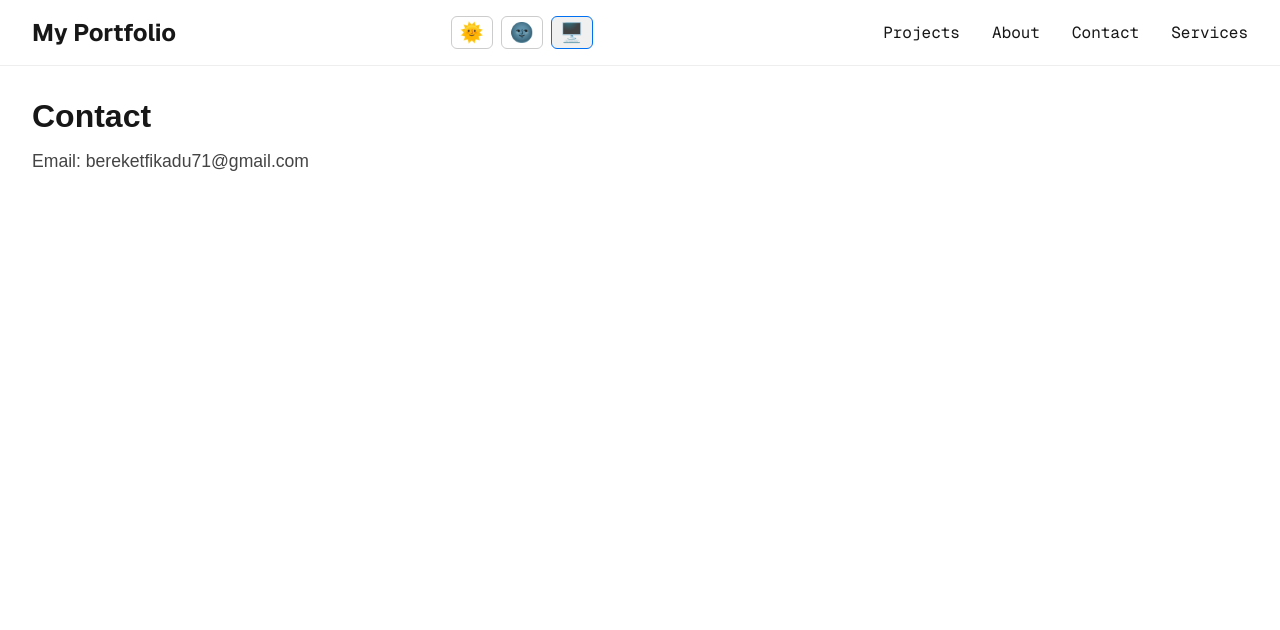
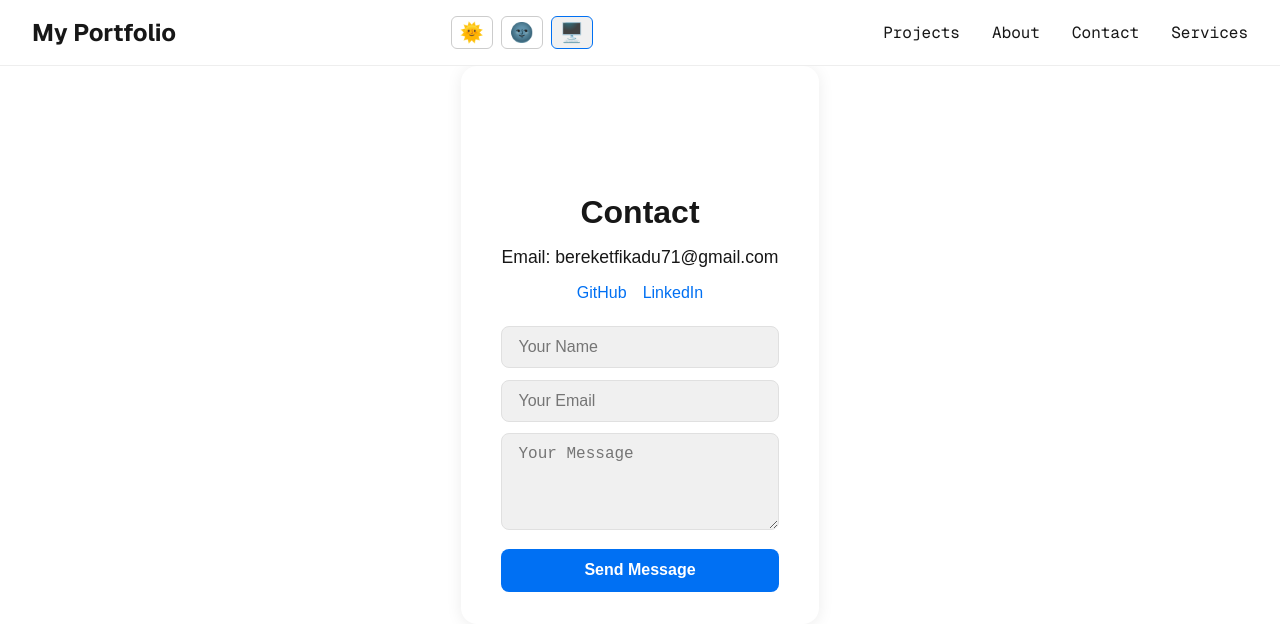
Before and after one commit to berki6/berki6.github.io, a Next.js app: page /contact in a window 1280 px wide. Shown: the top 630 px of the page. Built offline with nearby package versions, Linux system fonts and the light colour scheme.

Commit message:
feat: redesign Contact page with new layout, styling, and social links

```diff
--- a/src/app/contact/page.js
+++ b/src/app/contact/page.js
@@ -2,16 +2,141 @@
 
 export default function Contact() {
   return (
-    <main style={{ padding: "2rem" }}>
-      <h1
-        style={{ fontSize: "2rem", fontWeight: "bold", marginBottom: "1rem" }}
-      >
-        Contact
-      </h1>
-      <p style={{ fontSize: "1.1rem", color: "#444" }}>
-        Email:{" "}
-        <a href="mailto:bereketfikadu71@gmail.com">bereketfikadu71@gmail.com</a>
-      </p>
+    <main className="contact-main">
+      <div className="contact-card">
+        <img src="/vercel.svg" alt="Avatar" className="contact-avatar" />
+        <h1 className="contact-title">Contact</h1>
+        <p className="contact-email">
+          Email:{" "}
+          <a href="mailto:bereketfikadu71@gmail.com">
+            bereketfikadu71@gmail.com
+          </a>
+        </p>
+        <div className="contact-socials">
+          <a
+            href="https://github.com/berki6"
+            target="_blank"
+            rel="noopener noreferrer"
+            className="contact-social"
+          >
+            GitHub
+          </a>
+          <a
+            href="https://linkedin.com/in/berketfikadu"
+            target="_blank"
+            rel="noopener noreferrer"
+            className="contact-social"
+          >
+            LinkedIn
+          </a>
+        </div>
+        <form className="contact-form" onSubmit={(e) => e.preventDefault()}>
+          <input
+            type="text"
+            placeholder="Your Name"
+            className="contact-input"
+            required
+          />
+          <input
+            type="email"
+            placeholder="Your Email"
+            className="contact-input"
+            required
+          />
+          <textarea
+            placeholder="Your Message"
+            className="contact-input"
+            rows={4}
+            required
+          />
+          <button type="submit" className="contact-btn">
+            Send Message
+          </button>
+        </form>
+      </div>
+      <style jsx global>{`
+        .contact-main {
+          display: flex;
+          justify-content: center;
+          align-items: center;
+          min-height: 60vh;
+        }
+        .contact-card {
+          background: var(--background);
+          border-radius: 16px;
+          box-shadow: 0 2px 16px rgba(0, 0, 0, 0.08);
+          padding: 2rem 2.5rem;
+          display: flex;
+          flex-direction: column;
+          align-items: center;
+          max-width: 400px;
+        }
+        .contact-avatar {
+          width: 80px;
+          height: 80px;
+          border-radius: 50%;
+          margin-bottom: 1rem;
+        }
+        .contact-title {
+          font-size: 2rem;
+          font-weight: bold;
+          margin-bottom: 1rem;
+        }
+        .contact-email {
+          font-size: 1.1rem;
+          color: var(--foreground);
+          margin-bottom: 1rem;
+        }
+        .contact-socials {
+          display: flex;
+          gap: 1rem;
+          margin-bottom: 1.5rem;
+        }
+        .contact-social {
+          color: #0070f3;
+          font-weight: 500;
+          text-decoration: none;
+          transition: color 0.2s;
+        }
+        .contact-social:hover {
+          color: #0051a8;
+          text-decoration: underline;
+        }
+        .contact-form {
+          display: flex;
+          flex-direction: column;
+          gap: 0.7rem;
+          width: 100%;
+        }
+        .contact-input {
+          padding: 0.7rem 1rem;
+          border-radius: 8px;
+          border: 1px solid var(--gray-alpha-200, #e0e0e0);
+          font-size: 1rem;
+          background: var(--gray-alpha-100, #f0f0f0);
+          color: var(--foreground);
+          transition: border-color 0.2s;
+        }
+        .contact-input:focus {
+          border-color: #0070f3;
+          outline: none;
+        }
+        .contact-btn {
+          background: #0070f3;
+          color: #fff;
+          border: none;
+          border-radius: 8px;
+          padding: 0.8rem 1.2rem;
+          font-size: 1rem;
+          font-weight: 600;
+          cursor: pointer;
+          margin-top: 0.5rem;
+          transition: background 0.2s;
+        }
+        .contact-btn:hover {
+          background: #0051a8;
+        }
+      `}</style>
     </main>
   );
 }
```
